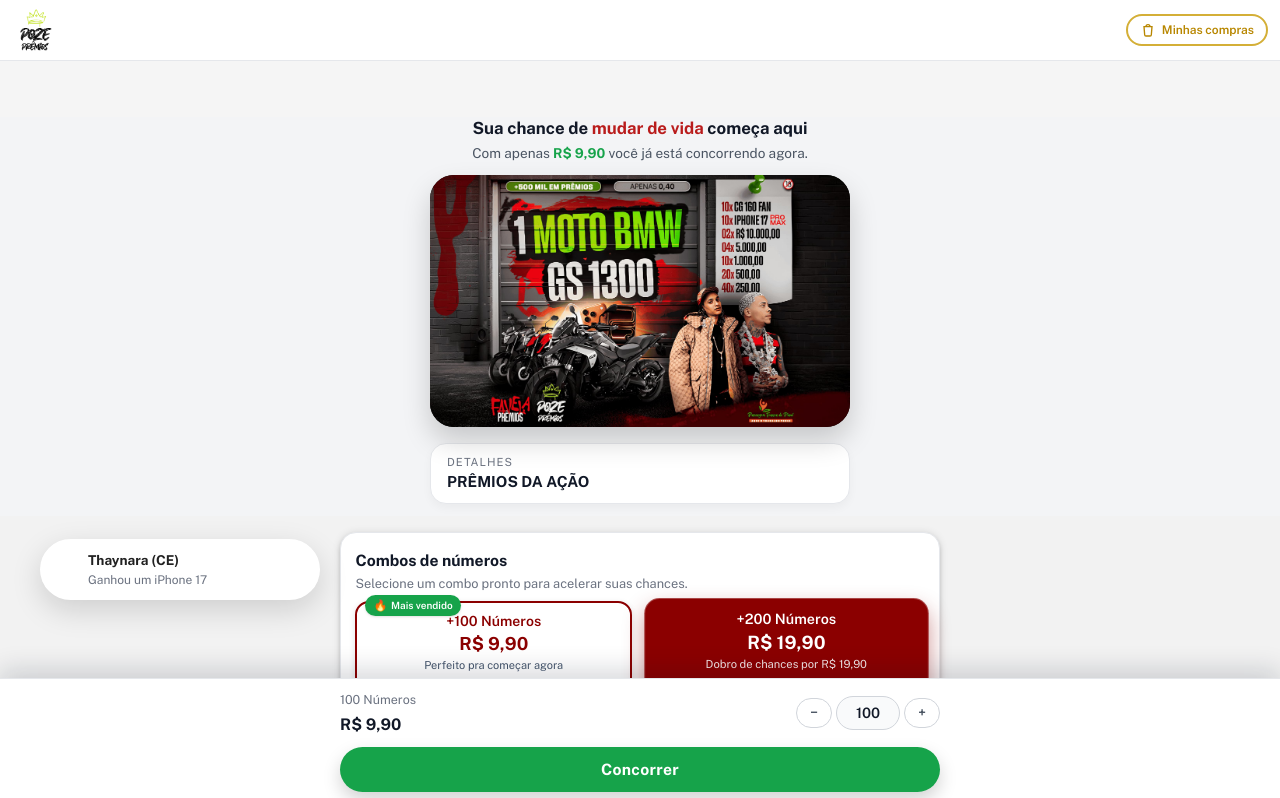
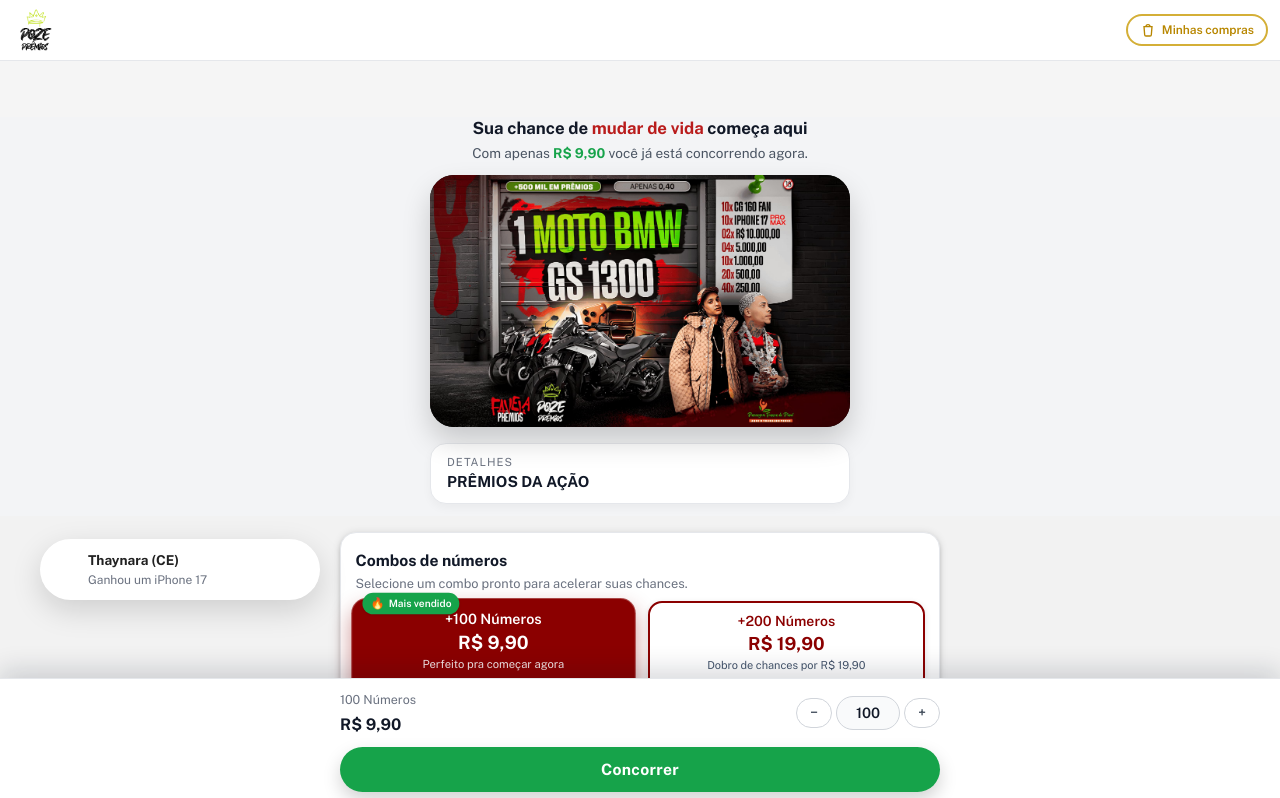
Before and after one commit to adsproadspro333-stack/tropadosal2, a Next.js app: page / in a window 1280 px wide. Shown: the top 798 px of the page. Built offline with nearby package versions, Linux system fonts and the light colour scheme; some icons are missing; what @mui/material-nextjs would draw is missing.

Commit message:
att basica

```diff
--- a/app/components/NumbersAdder.tsx
+++ b/app/components/NumbersAdder.tsx
@@ -44,7 +44,7 @@ export default function NumbersAdder() {
 
   // combo selecionado no momento (começa no +200 pra puxar ticket médio)
   const [selectedComboId, setSelectedComboId] =
-    useState<string | null>("combo-200")
+    useState<string | null>("combo-100")
   const [highlight, setHighlight] = useState(true)
 
   useEffect(() => {
```
